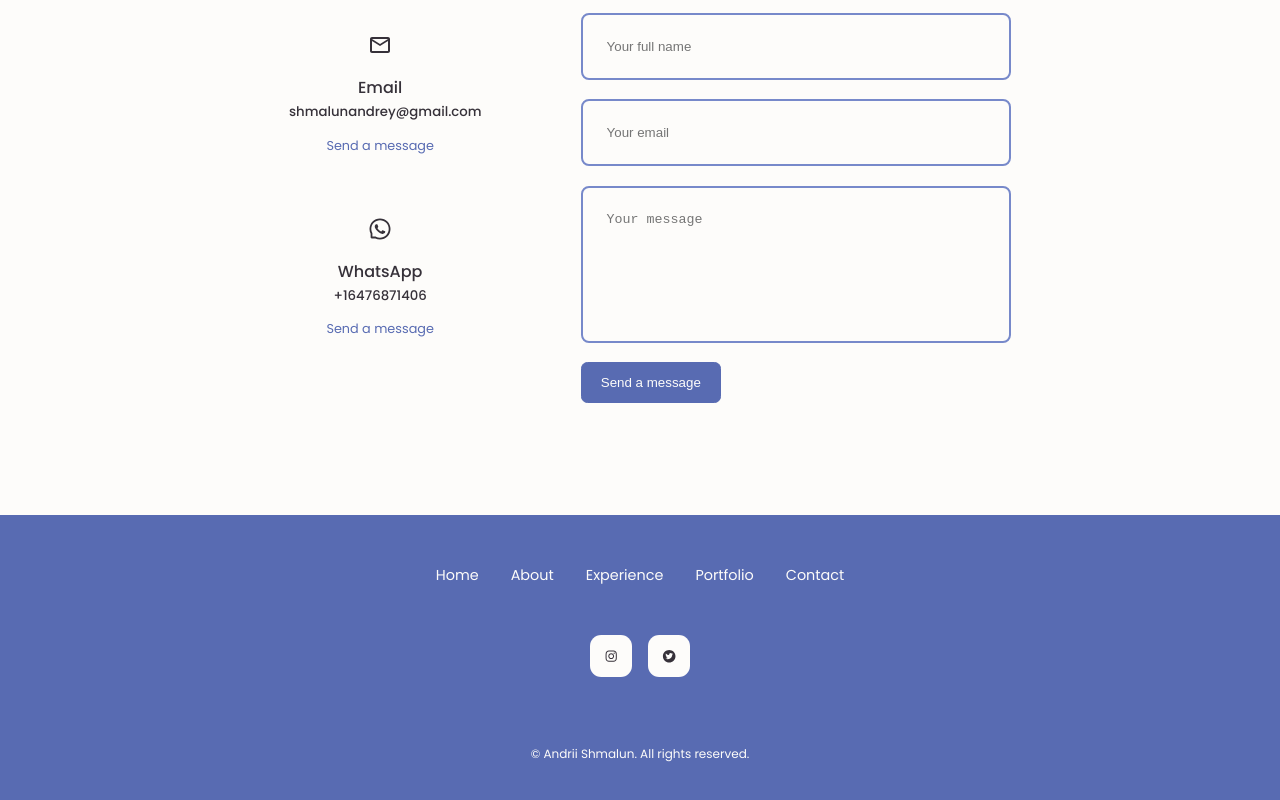
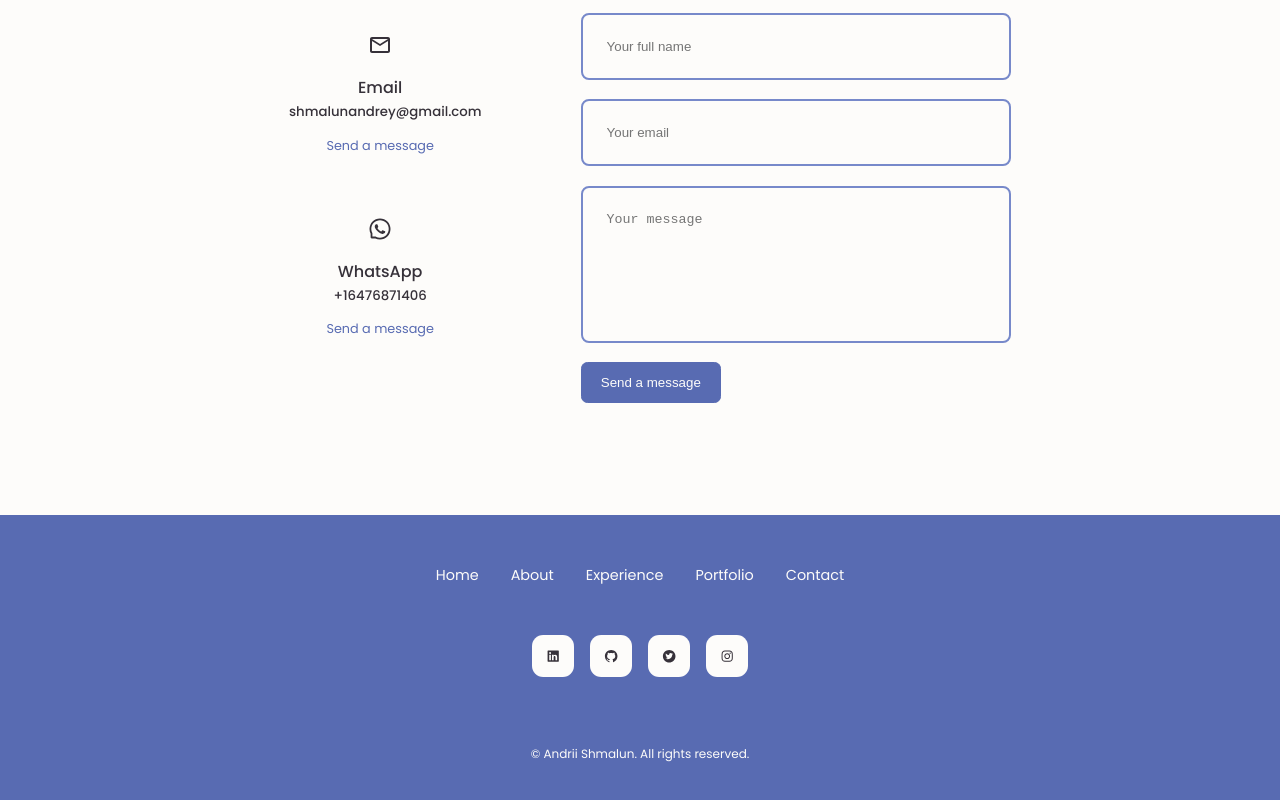
Before and after one commit to andreyshmalun/portfolio, a React (Create React App) app: page / in a window 1280 px wide. Shown: the part 3564-4364 px from the top of the page. Built offline with nearby package versions, Linux system fonts and the light colour scheme.

Commit message:
added links to the footer

```diff
--- a/src/components/Experience/Experience.css
+++ b/src/components/Experience/Experience.css
@@ -27,10 +27,10 @@
 
 @media (max-width: 768px) {
   .listItemStyles {
-    font-size: 0.8rem; /* or adjust as needed */
+    font-size: 0.8rem;
   }
 
   .iconStyles {
-    font-size: 1.5rem; /* or adjust as needed */
+    font-size: 1.5rem;
   }
 }
--- a/src/components/Footer/Footer.jsx
+++ b/src/components/Footer/Footer.jsx
@@ -1,6 +1,11 @@
 import React from 'react';
 import './Footer.css';
-import { AiOutlineInstagram, AiFillTwitterCircle } from 'react-icons/ai';
+import {
+  AiOutlineInstagram,
+  AiFillTwitterCircle,
+  AiFillLinkedin,
+  AiFillGithub,
+} from 'react-icons/ai';
 
 const Footer = () => {
   return (
@@ -25,11 +30,18 @@ const Footer = () => {
 
       <div className="footer__socials">
         <a
-          href="https://www.instagram.com/andrey_shmalun/"
+          href="https://www.linkedin.com/in/andriishmalun/"
           target="_blank"
           rel="noreferrer"
         >
-          <AiOutlineInstagram />
+          <AiFillLinkedin />
+        </a>
+        <a
+          href="https://github.com/andreyshmalun"
+          target="_blank"
+          rel="noreferrer"
+        >
+          <AiFillGithub />
         </a>
         <a
           href="https://twitter.com/shmalunandrey"
@@ -37,6 +49,13 @@ const Footer = () => {
           rel="noreferrer"
         >
           <AiFillTwitterCircle />
+        </a>
+        <a
+          href="https://www.instagram.com/andrey_shmalun/"
+          target="_blank"
+          rel="noreferrer"
+        >
+          <AiOutlineInstagram />
         </a>
       </div>
       <div className="footer__copyright">
```
Also changed, not shown: src/index.css (+0 -7 lines).
